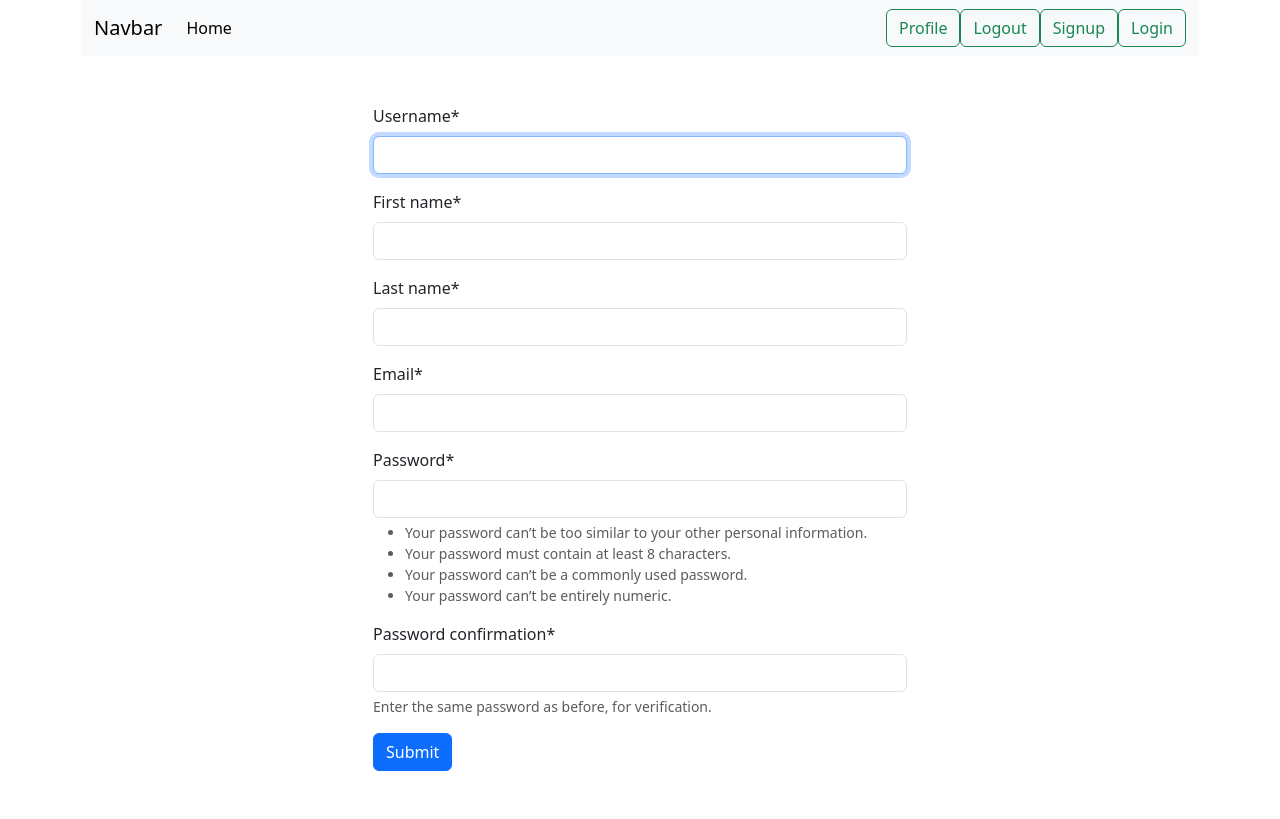
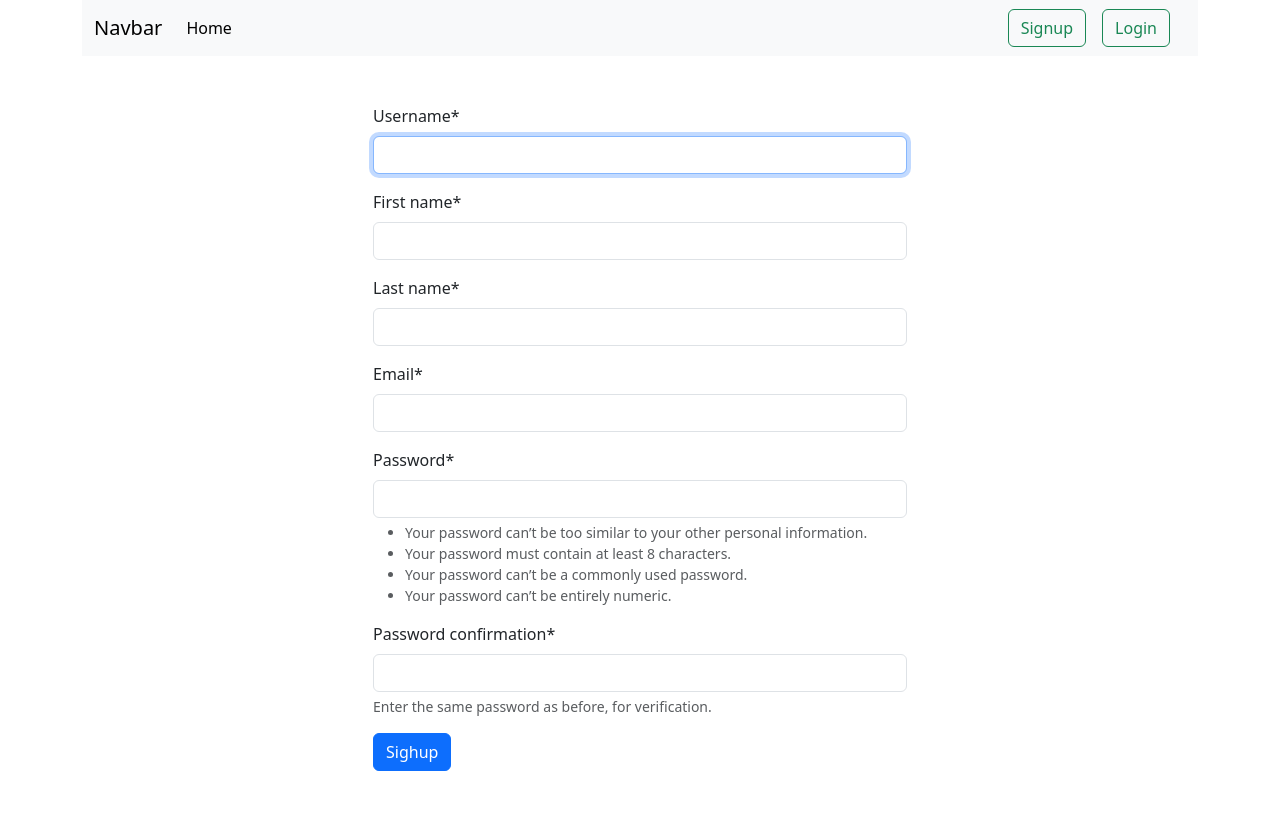
Before and after one commit to Tahsin005/Django_module_18.5_practice, a Django app: page /signup/ in a window 1280 px wide. Run offline with Django 4.2, Linux system fonts and the light colour scheme; some libraries are stand-ins or nearby versions.

Commit message:
Added the login section for user

```diff
--- a/first_app/templates/signup.html
+++ b/first_app/templates/signup.html
@@ -5,7 +5,7 @@
     <form method="post">
         {% csrf_token %}
         {{ form|crispy }}
-        <button type="submit" class="btn btn-primary mb-5">Submit</button>
+        <button type="submit" class="btn btn-primary mb-5">Sighup</button>
     </form>
 </div>
 
--- a/first_app/urls.py
+++ b/first_app/urls.py
@@ -3,5 +3,5 @@ from . import views
 urlpatterns = [
     path('', views.home, name='home'),
     path('signup/', views.signup, name='signup'),
-    # path('user_login/', views.user_login, name='user_login'),
+    path('user_login/', views.user_login, name='user_login'),
 ]
--- a/first_app/views.py
+++ b/first_app/views.py
@@ -1,6 +1,8 @@
 from django.shortcuts import render, redirect
 from first_app.forms import RegistrationForm
 from django.contrib import messages
+from django.contrib.auth import authenticate, login, logout, update_session_auth_hash
+from django.contrib.auth.forms import AuthenticationForm, UserChangeForm
 # Create your views here.
 def home(request):
     return render(request, './home.html')
@@ -16,3 +18,22 @@ def signup(request):
     else:
         form = RegistrationForm()
     return render(request, './signup.html', {'form': form})
+
+
+def user_login(request):
+    if request.method == 'POST':
+        form = AuthenticationForm(request.user, data=request.POST)
+
+        if form.is_valid():
+            name = form.cleaned_data['username']
+            user_pass = form.cleaned_data['password']
+
+            user = authenticate(username = name, password = user_pass)
+
+            if user is not None:
+                messages.success(request, 'Logged In Successfully')
+                login(request, user)
+                return redirect('home')
+    else:
+        form = AuthenticationForm()
+    return render(request, './user_login.html', {'form': form})
--- a/templates/base.html
+++ b/templates/base.html
@@ -23,11 +23,14 @@
 
 
                 </ul>
-                <div class="d-flex" role="search">
-                  <a class="btn btn-outline-success" type="submit">Profile</a>
-                  <a class="btn btn-outline-success" type="submit">Logout</a>
-                  <a href="{% url 'signup' %}" class="btn btn-outline-success" type="submit">Signup</a>
-                  <a class="btn btn-outline-success" type="submit">Login</a>
+                <div class="d-flex mx-2">
+                {% if request.user.is_authenticated %}
+                <a class="btn btn-outline-success mx-2" type="submit">Profile</a>
+                <a class="btn btn-outline-success mx-2" type="submit">Logout</a>
+                {% else %}
+                <a href="{% url 'signup' %}" class="btn btn-outline-success mx-2" type="submit">Signup</a>
+                <a href="{% url 'user_login' %}" class="btn btn-outline-success mx-2" type="submit">Login</a>
+                {% endif %}
                 </div>
               </div>
             </div>
```
Also changed, not shown: first_app/templates/user_login.html (+12 -0 lines), db.sqlite3.
